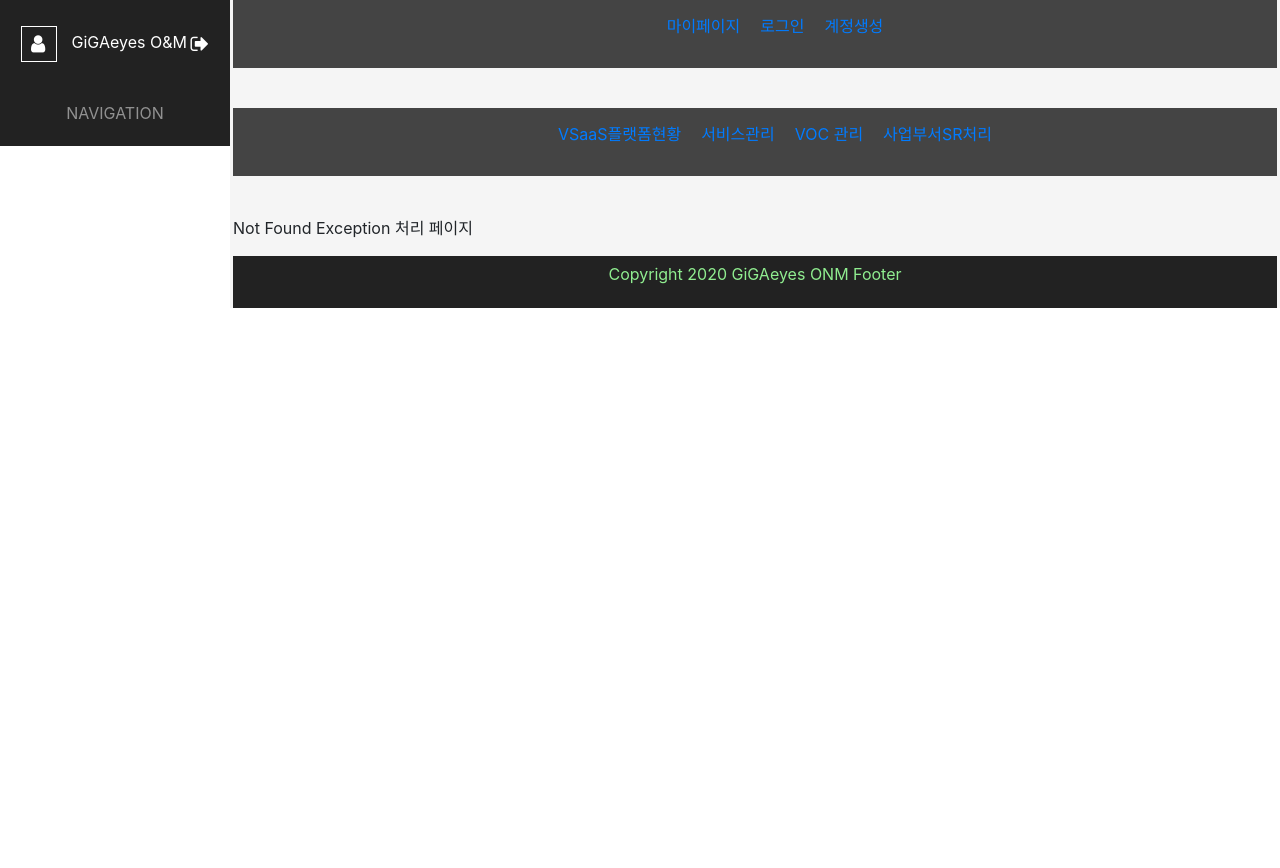
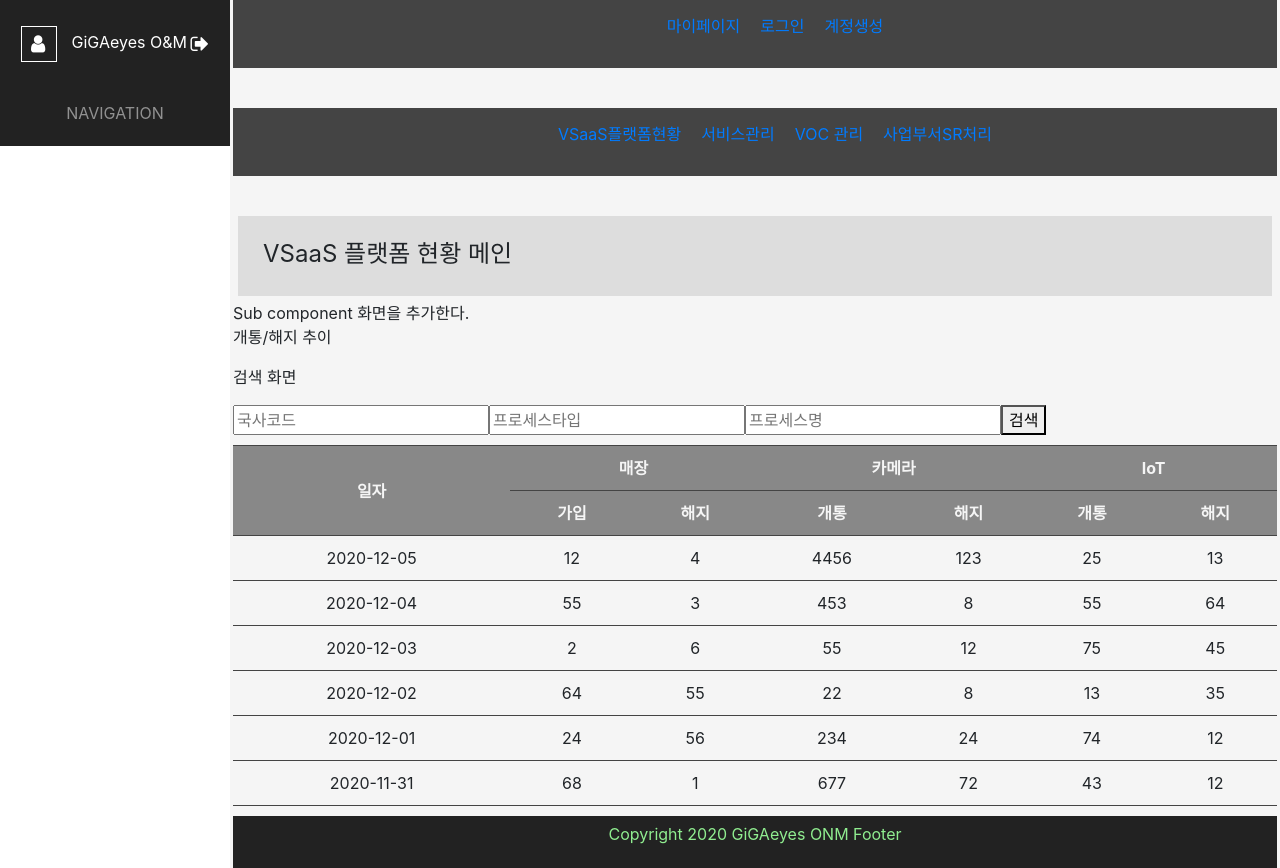
Before and after one commit to guskimktds/onm-vuejs-springboot, a Vue app in the folder onm-vue/: page /platform/cam_reg_stat in a window 1280 px wide. Before the commit this address had no page. Before the commit the page ends 800 px from the top, so only its background shows below. Built offline with nearby package versions, Linux system fonts and the light colour scheme.

Commit message:
개통/해지 추이 페이지 추가

```diff
--- /dev/null
+++ b/onm-vue/src/components/dashboard/platform/camRegStat/camRegStat.vue
@@ -0,0 +1,44 @@
+<style src="../../../../css/body.css"></style>
+
+<template>
+  <div>
+    <p>{{ title }}</p>
+    <process-query v-on:search="searchToProcess"></process-query>
+    <process-list v-bind:pList=pList></process-list>
+  </div>
+
+</template>
+
+<script>
+import List from './camRegStatList'
+import Query from './camRegStatQuery'
+
+export default {
+  components: {
+    'process-list': List,
+    'process-query': Query
+  },
+  data () {
+    return {
+      title: '개통/해지 추이',
+      pList: [
+        {date:'2020-12-05', storeReg:12, storeUnreg:4, camReg:4456, camUnreg:123, iotReg:25, iotUnreg:13},
+        {date:'2020-12-04', storeReg:55, storeUnreg:3, camReg:453, camUnreg:8, iotReg:55, iotUnreg:64},
+        {date:'2020-12-03', storeReg:2, storeUnreg:6, camReg:55, camUnreg:12, iotReg:75, iotUnreg:45},
+        {date:'2020-12-02', storeReg:64, storeUnreg:55, camReg:22, camUnreg:8, iotReg:13, iotUnreg:35},
+        {date:'2020-12-01', storeReg:24, storeUnreg:56, camReg:234, camUnreg:24, iotReg:74, iotUnreg:12},
+        {date:'2020-11-31', storeReg:68, storeUnreg:1, camReg:677, camUnreg:72, iotReg:43, iotUnreg:12},
+      ]
+    }
+  },
+  methods: {
+    searchToProcess: function(param){
+      console.log("부모 메소드 searchToProcess 호출: "+JSON.stringify(param));
+    }
+  }
+}
+</script>
+
+<style scoped>
+
+</style>
--- /dev/null
+++ b/onm-vue/src/components/dashboard/platform/camRegStat/camRegStatList.vue
@@ -0,0 +1,57 @@
+<template>
+    <div>
+        <table class="contents">
+            <thead>
+                <tr>
+                    <th rowspan="2">일자</th>
+                    <th colspan="2">매장</th>
+                    <th colspan="2">카메라</th>
+                    <th colspan="2">IoT</th>
+                </tr>
+                <tr>
+                    <th>가입</th>
+                    <th>해지</th>
+                    <th>개통</th>
+                    <th>해지</th>
+                    <th>개통</th>
+                    <th>해지</th>
+                </tr>
+            </thead>
+            <tbody>
+                <tr v-for="item in pList" :key="item.date">
+                    <td>{{item.date}}</td>
+                    <td>{{item.storeReg}}</td>
+                    <td>{{item.storeUnreg}}</td>
+                    <td>{{item.camReg}}</td>
+                    <td>{{item.camUnreg}}</td>
+                    <td>{{item.iotReg}}</td>
+                    <td>{{item.iotUnreg}}</td>
+                </tr>
+            </tbody>
+        </table>
+    </div>
+</template>
+<script>
+export default {
+    props: ['pList'],
+    // data() {
+    //     return {
+    //         processList: [
+    //             { code: '1', type: 'STM01', name: "STREAMER", status: 'U', lastDate:'2020-12-14 10:20:11'},
+    //             { code: '2', type: 'INT', name: "LV_SAAS_INT", status: 'U', lastDate:'2019-12-14 10:20:11'},
+    //             { code: '3', type: 'CTRL', name: "LV_SAAS_CTRL", status: 'U', lastDate:'2020-12-14 10:20:11'},
+    //             { code: '4', type: 'VA', name: "VMS", status: 'U', lastDate:'2020-11-14 10:20:11'},
+    //             { code: '5', type: 'STM02', name: "STREAMER", status: 'U', lastDate:'2018-12-14 10:20:11'},
+    //             { code: '6', type: 'STM03', name: "STREAMER", status: 'U', lastDate:'2019-09-14 10:20:11'},
+    //             { code: '7', type: 'STM04', name: "STREAMER", status: 'U', lastDate:'2020-10-14 10:20:11'},
+    //         ]
+    //     }
+    // }
+    created() {
+        console.log(this.props)
+    }
+}
+</script>
+<style>
+
+</style>
--- /dev/null
+++ b/onm-vue/src/components/dashboard/platform/camRegStat/camRegStatQuery.vue
@@ -0,0 +1,32 @@
+<template>
+    <div>
+        <p>검색 화면</p>
+        <div>
+            <input type="text" v-model="param.vscode" placeholder="국사코드">
+            <input type="text" v-model="param.processType" placeholder="프로세스타입">
+            <input type="text" v-model="param.processName" placeholder="프로세스명">
+            <button v-on:click="searchMethod">검색</button>
+        </div>
+    </div>
+</template>
+<script>
+export default {
+    data() {
+        return{
+            param: {
+                vscode: '',
+                processType: '',
+                processName: ''
+            }
+        }
+    },
+    methods: {
+        searchMethod: function() {
+            this.$emit('search', this.param)
+        }
+    },
+}
+</script>
+<style>
+
+</style>
--- a/onm-vue/src/components/layout/header.vue
+++ b/onm-vue/src/components/layout/header.vue
@@ -21,6 +21,7 @@ export default {
         {name: 'IoT GW 상태현황', path: '/platform/iotgw'},
         {name: 'va 설정 현황', path: '/platform/va'},
         {name: '스트리머 관리 현황', path: '/platform/streamer'},
+        {name: '개통/해지 추이', path: '/platform/cam_reg_stat'},
       ],
       service: [
         {name: '계정조회', path: '/service/account-inquiry'},
--- a/onm-vue/src/router/index.js
+++ b/onm-vue/src/router/index.js
@@ -11,8 +11,8 @@ import ProcessStatus from '../components/dashboard/platform/processStatus'
 import CameraStatus from '../components/dashboard/platform/cameraDeviceStatus'
 import VaSettingStatus from '../components/dashboard/platform/vaSettingStatus'
 import StreamerStatus from '../components/dashboard/platform/streamerStatus'
-import StreamerStatusPopup from '../components/dashboard/platform/iotGwStatus'
 import IotGwStatus from '../components/dashboard/platform/iotGwStatus'
+import CamRegStat from '../components/dashboard/platform/camRegStat/camRegStat'
 
 // 하위 메뉴 - 서비스관리
 import AccountInquiry from '../components/dashboard/service/accountInquiry/accountInquiry'
@@ -56,14 +56,14 @@ export default new Router({
                     component: StreamerStatus
                 },
                 {
-                    path: "streamerPopup",
-                    name: 'StreamerStatusPopup',
-                    component: StreamerStatusPopup
-                },
-                {
                     path: "iotgw",
                     name: 'IotGwStatus',
                     component: IotGwStatus
+                },
+                {
+                    path: "cam_reg_stat",
+                    name: 'CamRegStat',
+                    component: CamRegStat
                 }
             ]
         },
```
